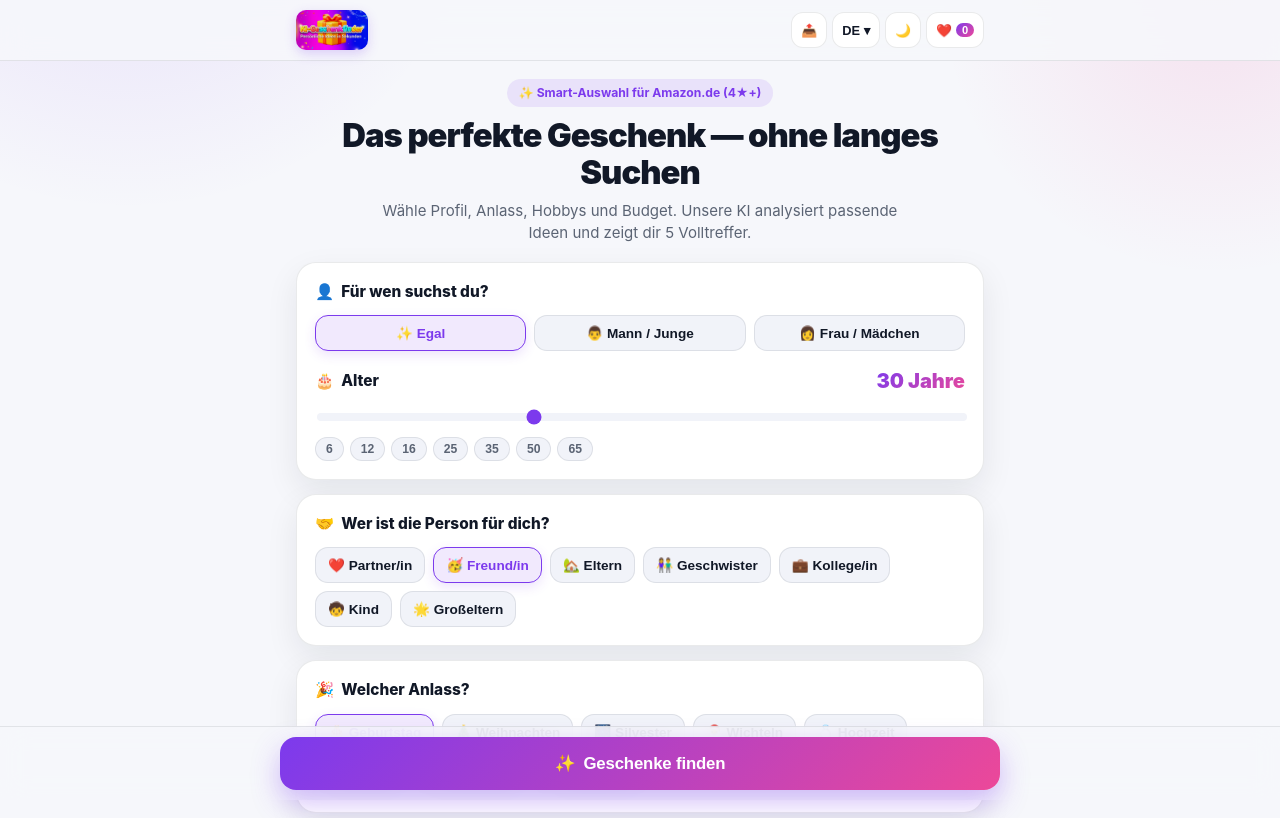
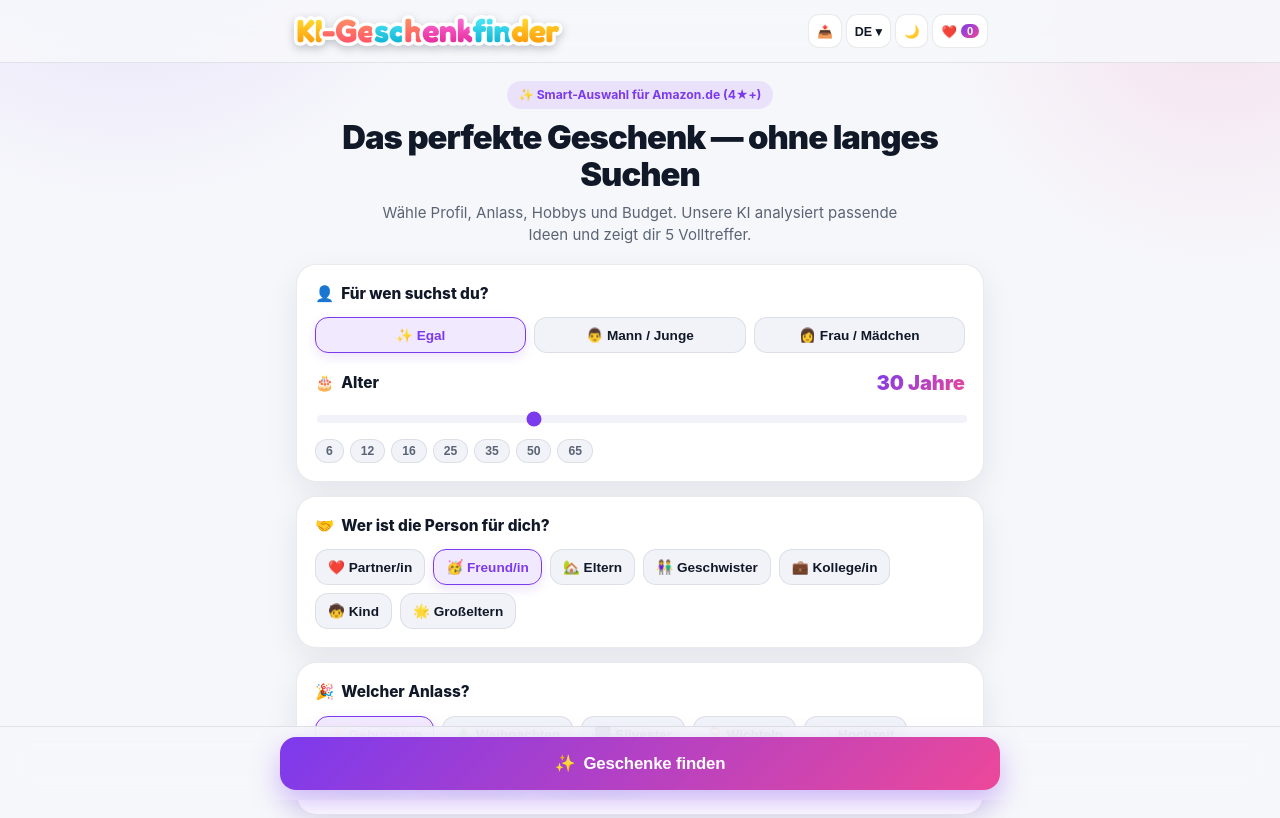
Before and after one commit to alekseev04051988-blip/KI-Geschenkfinder, a website: page index.html in a window 1280 px wide. Shown: the top 818 px of the page. Drawn offline with Linux system fonts and the light colour scheme.

Commit message:
Update index.html

```diff
--- a/index.html
+++ b/index.html
@@ -18,6 +18,9 @@
   <meta name="twitter:description" content="Alter, Anlass, Hobbys & Budget wählen — die KI findet sofort 5 passende Geschenkideen." />
   <meta name="twitter:image" content="https://ki-geschenkfinder.vercel.app/og-banner.jpg?v=2" />
   <meta name="theme-color" content="#6d28d9" />
+  <link rel="preconnect" href="https://fonts.googleapis.com" />
+  <link rel="preconnect" href="https://fonts.gstatic.com" crossorigin />
+  <link href="https://fonts.googleapis.com/css2?family=Fredoka:wght@700&display=swap" rel="stylesheet" />
   <style>
     :root {
       --bg: #f6f7fb;
@@ -75,32 +78,32 @@
     .topbar {
       max-width: 720px;
       margin: 0 auto;
-      padding: 10px 16px;
+      padding: 8px 12px;
       display: flex;
       align-items: center;
       justify-content: space-between;
       gap: 8px;
     }
     .brand {
+      flex: 1;
+      min-width: 0;
       display: flex;
       align-items: center;
-      min-width: 0;
       text-decoration: none;
     }
-    .brand-img {
-      height: 40px;
-      width: auto;
-      max-width: 175px;
-      border-radius: 10px;
-      object-fit: cover;
+    .brand-svg {
+      width: 100%;
+      height: auto;
+      max-height: 46px;
       display: block;
-      box-shadow: 0 4px 12px rgba(124, 58, 237, 0.22);
+      overflow: visible;
+      filter: drop-shadow(0 3px 4px rgba(17, 24, 39, 0.24));
     }
-    .controls { display: flex; align-items: center; gap: 5px; flex-shrink: 0; }
+    .controls { display: flex; align-items: center; gap: 4px; flex-shrink: 0; }
     .icon-btn {
-      height: 36px; padding: 0 9px; border-radius: 12px;
+      height: 34px; padding: 0 8px; border-radius: 11px;
       border: 1px solid var(--border); background: var(--surface);
-      color: var(--text); font-weight: 700; font-size: 0.8rem;
+      color: var(--text); font-weight: 700; font-size: 0.78rem;
       display: inline-flex; align-items: center; justify-content: center; gap: 4px; cursor: pointer;
       transition: transform .15s, border-color .15s;
     }
@@ -404,8 +407,41 @@
 <body>
   <div class="topbar-wrap">
     <header class="topbar">
-      <a class="brand" href="/">
-        <img class="brand-img" src="/og-banner.jpg?v=2" alt="KI-Geschenkfinder" />
+      <a class="brand" href="/" aria-label="KI-Geschenkfinder">
+        <svg class="brand-svg" viewBox="0 0 436 66" preserveAspectRatio="xMinYMid meet" role="img" aria-label="KI-Geschenkfinder">
+          <defs>
+            <linearGradient id="g-yel" x1="0" y1="0" x2="0" y2="1">
+              <stop offset="0%" stop-color="#FFE838" />
+              <stop offset="100%" stop-color="#FF8C00" />
+            </linearGradient>
+            <linearGradient id="g-cor" x1="0" y1="0" x2="0" y2="1">
+              <stop offset="0%" stop-color="#FF9A62" />
+              <stop offset="100%" stop-color="#FF4769" />
+            </linearGradient>
+            <linearGradient id="g-cyn" x1="0" y1="0" x2="0" y2="1">
+              <stop offset="0%" stop-color="#5CF2FF" />
+              <stop offset="100%" stop-color="#00A8CC" />
+            </linearGradient>
+            <linearGradient id="g-pnk" x1="0" y1="0" x2="0" y2="1">
+              <stop offset="0%" stop-color="#FF7AE0" />
+              <stop offset="100%" stop-color="#E11D8F" />
+            </linearGradient>
+          </defs>
+          <text
+            x="6"
+            y="49"
+            font-family="'Fredoka', 'Arial Rounded MT Bold', sans-serif"
+            font-weight="700"
+            font-size="46"
+            letter-spacing="-0.5"
+            stroke="#ffffff"
+            stroke-width="10"
+            stroke-linejoin="round"
+            paint-order="stroke fill"
+          >
+            <tspan fill="url(#g-yel)">KI</tspan><tspan fill="url(#g-cor)">-Ge</tspan><tspan fill="url(#g-cyn)">sc</tspan><tspan fill="url(#g-cor)">h</tspan><tspan fill="url(#g-pnk)">enk</tspan><tspan fill="url(#g-cyn)">fin</tspan><tspan fill="url(#g-yel)">der</tspan>
+          </text>
+        </svg>
       </a>
       <div class="controls">
         <button class="icon-btn" id="btn-share-app" title="App teilen">📤</button>
```
